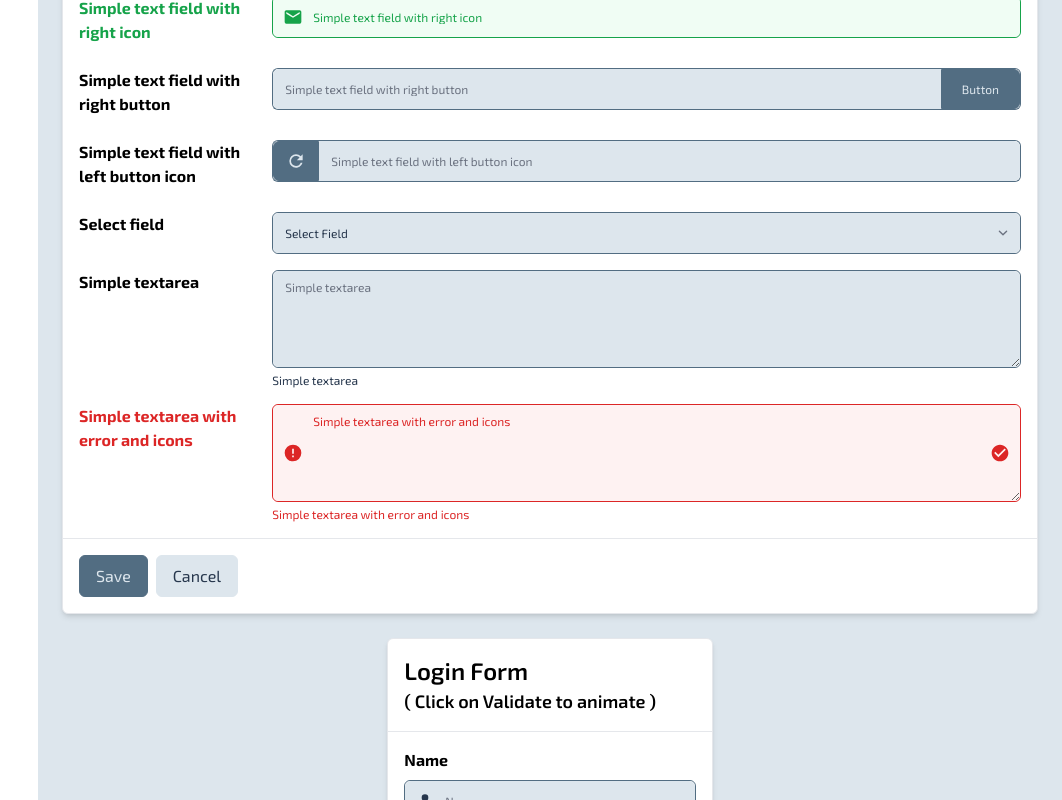
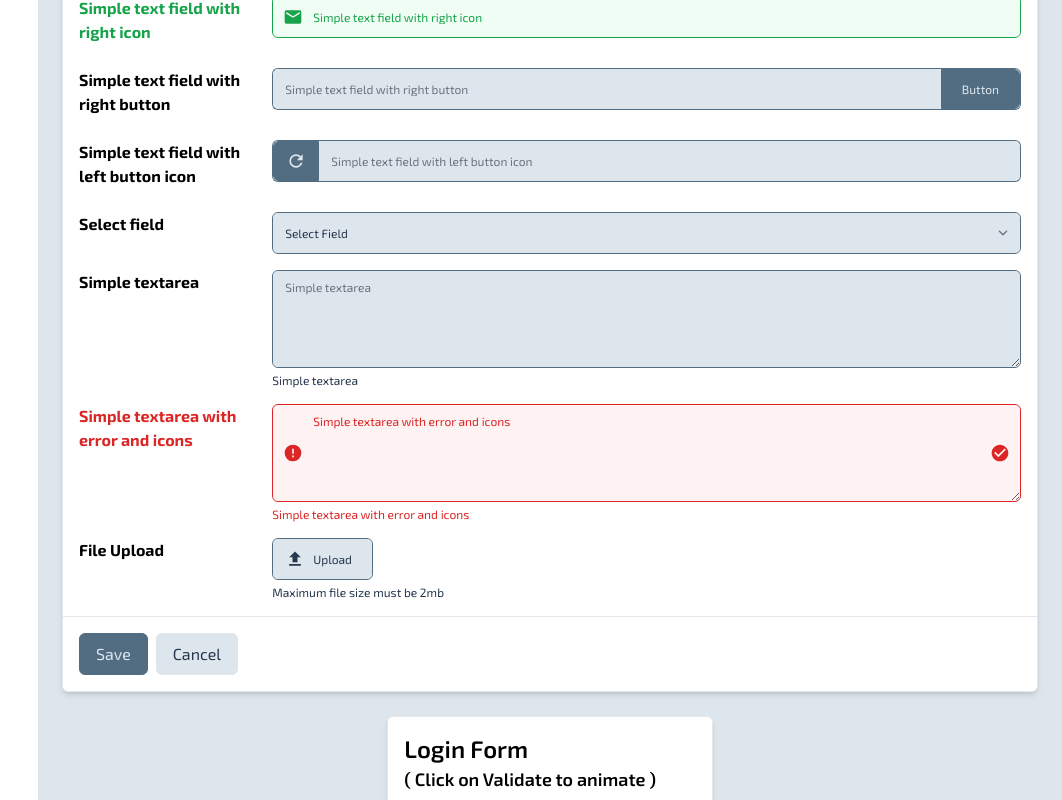
Before and after one commit to vishalkanani99/dmantu-admin, a Vue app: page /forms in a window 1280 px wide. Shown: the part 1450-2250 px from the top of the page, without its empty margins (218-1280 px from the left). Built offline with nearby package versions, Linux system fonts and the light colour scheme.

Commit message:
added: Field type file

```diff
--- a/src/components/Button.vue
+++ b/src/components/Button.vue
@@ -24,7 +24,7 @@ import { getButtonStyle } from '../color.js';
       return RouterLink;
     }
 
-    if( props.href ) {
+    if( props.href || props.type === 'link' ) {
       return 'a';
     }
 
@@ -57,7 +57,7 @@ const bindProps = computed(() => {
   if( props.href ) {
     componentProps.href = props.href;
   }
-  if( props.type ) {
+  if( typeOfComponent.value === 'button' ) {
     componentProps.type = props.type;
   }
   return componentProps;
--- a/src/components/form/Field.vue
+++ b/src/components/form/Field.vue
@@ -1,5 +1,7 @@
 <script setup>
   import { computed, ref } from 'vue';
+  import { mdiUpload } from '@mdi/js';
+
   import {
     border,
     ring,
@@ -21,7 +23,7 @@
       default: 'text',
     },
     modelValue: {
-      type: [String, Number, Array, null],
+      type: [String, Number, Array, FileList, File, Object, null],
     },
     outerStyle: {
       type: [String, Array],
@@ -48,7 +50,9 @@
     hasSuccess: Boolean,
   });
 
-  const emit = defineEmits(['update:modelValue', 'buttonClick', 'leftIconClick', 'rightIconClick']);
+  const emit = defineEmits(['update:modelValue', 'leftIconClick', 'rightIconClick']);
+
+  const selectedFiles = ref();
 
   const modelValue = computed({
     get: () => props.modelValue,
@@ -107,15 +111,21 @@
   });
 
   const outerStyle = computed(() => {
+    let style = [ 'relative flex items-center' ];
+
+    if( props.type === 'file' ) {
+      return style;
+    }
+
     return [
-      { 'relative' : props.inputLeftIcon || props.inputRightIcon },
-      'flex items-center',
+      ...style,
       { 'grow' : props.expanded },
       borderPosition.value,
       colors.value.outer,
       borderRadius.value,
       props.outerStyle,
     ];
+
   });
 
   const defaultStyle = computed(() => {
@@ -128,8 +138,13 @@
       borderRadius.value,
     ];
 
-    if(props.type === 'button') {
-      return [style, padding, ...btnStyle];
+    if(props.type === 'button' || props.type === 'file') {
+      return [
+        style,
+        padding,
+        ...btnStyle,
+        { 'cursor-pointer' : props.type === 'file' }
+      ];
     }
 
     if(props.inputLeftIcon) {
@@ -151,6 +166,16 @@
   const getInputIconStyle = (position) => {
     return ['absolute inline-flex justify-center items-center w-10 h-10 z-[2] cursor-pointer', position, colors.value.text];
   };
+
+  const fileInput = (event) => {
+    modelValue.value = event.target.files;
+
+    selectedFiles.value = '';
+    for( let file of  event.target.files ) {
+      selectedFiles.value = selectedFiles.value + file.name + ', ';
+    }
+    selectedFiles.value = selectedFiles.value.substring(0, selectedFiles.value.length - 2);
+  }
 </script>
 <template>
   <div :class="outerStyle">
@@ -168,16 +193,37 @@
       <slot></slot>
     </div>
     <Button
-      v-else-if="type === 'button'"
+      v-else-if="type === 'button' || type === 'link'"
       v-bind="$attrs"
+      :type="type"
       :label="label"
       :class="defaultStyle"
       :iconPath="buttonIcon"
       :color="color"
       isPlain
-      @click="$emit('buttonClick')" >
+    >
       <slot></slot>
     </Button>
+    <template v-else-if="type === 'file'">
+      <label>
+        <Field
+          type="link"
+          :label="label ?? 'Upload'"
+          :buttonIcon="buttonIcon ?? mdiUpload"
+          :color="color"
+          :left="Boolean(selectedFiles)"
+        />
+        <input
+          v-bind="$attrs"
+          type="file"
+          class="absolute top-0 left-0 w-full h-full opacity-0 outline-none cursor-pointer -z-[1]"
+          @change="fileInput"
+        />
+      </label>
+      <Field v-if="selectedFiles" type="static" right>
+        <span class="text-etext-ellipsis">{{ selectedFiles }}</span>
+      </Field>
+    </template>
     <template v-else>
       <Icon
         v-if="inputLeftIcon"
--- a/src/pages/forms.vue
+++ b/src/pages/forms.vue
@@ -184,6 +184,9 @@ const isFormValid = shallowRef(false);
             hasError
           />
         </FieldGroup>
+        <FieldGroup label="File Upload" help="Maximum file size must be 2mb" horizontal >
+          <Field v-model="form.field7" type="file" color="theme-light" />
+        </FieldGroup>
       </Form>
       <Form
         title="Login Form"
```
